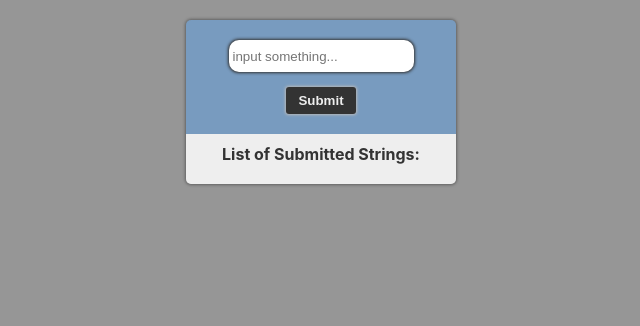
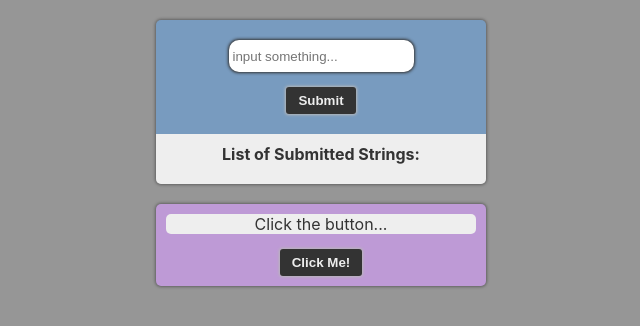
Before and after one commit to ThreeClubs/react-events-forms, a React (Create React App) app: page / in a window 1280 px wide. Shown: the top 326 px of the page, without its empty margins (319-959 px from the left). Built offline with nearby package versions, Linux system fonts and the light colour scheme.

Commit message:
update notes day 5 w 6

```diff
--- a/src/App.css
+++ b/src/App.css
@@ -1,3 +1,13 @@
+* {
+  margin: 0;
+  padding: 0;
+  box-sizing: border-box;
+}
+
+body {
+  background-color: rgb(150, 150, 150);
+}
+
 .App {
   text-align: center;
 }
--- a/src/App.js
+++ b/src/App.js
@@ -1,9 +1,11 @@
 import "./App.css";
 import Form from "./components/Form";
+import ConditionalRendering from "./components/ConditionalRendering";
 
 function App() {
   return <div className="App">
     <Form></Form>
+    <ConditionalRendering></ConditionalRendering>
   </div>;
 }
 
--- /dev/null
+++ b/src/components/ConditionalRendering.css
@@ -0,0 +1,33 @@
+.button {
+  margin-top: 15px;
+  padding: 6px 12px;
+  border-radius: 3px;
+  border: none;
+  box-shadow: 0px 0px 3px 1px rgb(184, 184, 184);
+  background-color: #333;
+  color: #eee;
+  font-weight: 700;
+  transition-duration: 300ms;
+}
+
+.button:hover {
+  transform: translateY(-1px);
+  box-shadow: 0px 3px 3px 1px rgb(121, 120, 120);
+  background-color: #222;
+  transition-duration: 300ms;
+}
+
+.container {
+    background-color: rgb(190, 154, 214);
+    width: 330px;
+    margin: 0 auto;
+     box-shadow: 0px 0px 3px 1px rgb(97, 97, 97);
+    border-radius: 5px;
+    padding: 10px;
+}
+
+.textField {
+    background-color: #eee;
+    border-radius: 5px;
+    color: #333;
+}
--- /dev/null
+++ b/src/components/ConditionalRendering.js
@@ -0,0 +1,21 @@
+import { useState } from "react";
+import "./ConditionalRendering.css";
+
+export default function ConditionalRendering() {
+  const [showContent, setShowContent] = useState(false);
+
+  const changeContent = () => setShowContent(!showContent);
+
+  return (
+    <div className="container">
+      <div className="textField">
+        {showContent === true
+          ? "Congrats! You've found the hidden content."
+          : "Click the button..."}
+      </div>
+      <button className="button" onClick={changeContent}>
+        Click Me!
+      </button>
+    </div>
+  );
+}
--- a/src/components/Form.css
+++ b/src/components/Form.css
@@ -1,17 +1,13 @@
-* {
-    margin: 0;
-    padding: 0;
-    box-sizing: border-box;
+/* FORM */
+
+input:focus,
+textarea:focus,
+select:focus {
+  outline: none;
 }
 
-body {
-    background-color: rgb(150, 150, 150);
-}
-
-/* FORM */
-
 .formApp {
-    width: 270px;
+  width: 330px;
   margin: 20px auto;
   box-shadow: 0px 0px 3px 1px rgb(97, 97, 97);
   border-radius: 5px;
@@ -25,7 +21,6 @@ body {
   align-items: center;
   background-color: rgba(77, 164, 252, 0.4);
   padding: 20px;
-
 }
 
 .inputField {
@@ -45,12 +40,14 @@ body {
   background-color: #333;
   color: #eee;
   font-weight: 700;
+  transition-duration: 300ms;
 }
 
 .button:hover {
   transform: translateY(-1px);
   box-shadow: 0px 3px 3px 1px rgb(184, 184, 184);
   background-color: #222;
+  transition-duration: 300ms;
 }
 
 /* DISPLAY */
@@ -60,7 +57,8 @@ body {
   padding: 10px;
 }
 
-.displayContainer > p, ul {
+.displayContainer > p,
+ul {
   color: #333;
 }
 
@@ -71,8 +69,8 @@ body {
 
 .displayContainer > ul {
   font-weight: 500;
- text-align: center;
+  text-align: left;
   margin: 0 auto;
- width: 100px;
+  width: 200px;
   padding: 5px;
 }
--- a/src/components/Form.js
+++ b/src/components/Form.js
@@ -7,22 +7,25 @@ export default function Form() {
   const [inputList, setInputList] = useState([]);
   const [val, setVal] = useState("");
 
-  const handleSubmit = function (event) {
-    event.preventDefault();
+  const handleSubmit = function (e) {
+    e.preventDefault();
     const temp = [...inputList, val];
     console.log(temp);
     setInputList(temp);
   };
 
-  const handleChange = function (event) {
-    setVal(event.target.value);
-    // this changes val to the user input (string
+  const handleChange = function (e) {
+    setVal(e.target.value);
+    // this changes val to the user input (string)
   };
 
   return (
     <div className="formApp">
       <form className="formContainer" onSubmit={handleSubmit}>
         <input
+          onKeyPress={(e) => {
+            e.key === "Enter" && e.preventDefault();
+          }}
           placeholder="input something..."
           className="inputField"
           onChange={handleChange}
@@ -32,9 +35,11 @@ export default function Form() {
       <div className="displayContainer">
         <p>List of Submitted Strings: </p>
         <ul>
-          {inputList.map((item) => (
-            <li>{item}</li>
-          ))}
+          <span>
+            {inputList.map((i) => (
+              <li>{i}</li>
+            ))}
+          </span>
         </ul>
       </div>
     </div>
```
Lines whose indentation alone changed are shown as unchanged.
